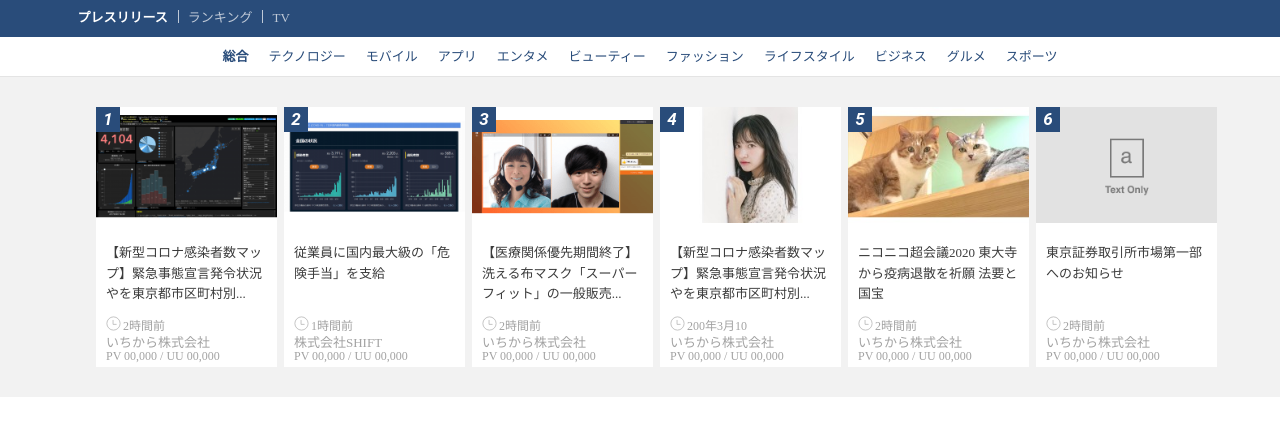
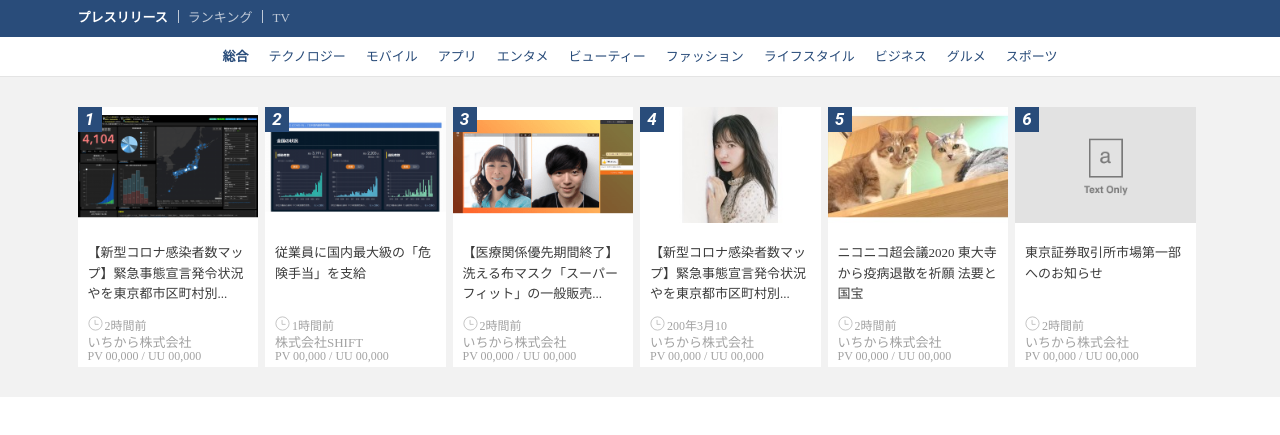
Before and after one commit to pr-song/kenshu-frontend, a plain HTML site: page index.html in a window 1280 px wide. Shown: the part 47-482 px from the top of the page. Drawn offline with Linux system fonts and the light colour scheme.

Commit message:
hot fix ranking

```diff
--- a/src/css/style.css
+++ b/src/css/style.css
@@ -166,14 +166,15 @@ ul {
     padding: 30px 0;
     background-color: #f2f2f2;
     min-width: 1125px;
-    display: flex;
-    align-items: center;
 }
 .ranking .ranking-container {
+    width: 1125px;
     margin: 0 auto;
 }
 .ranking .ranking-ul {
     display: flex;
+    align-items: center;
+    padding-left: 0;
 }
 .ranking .ranking-ul .ranking-li {
     width: 181px;
```
